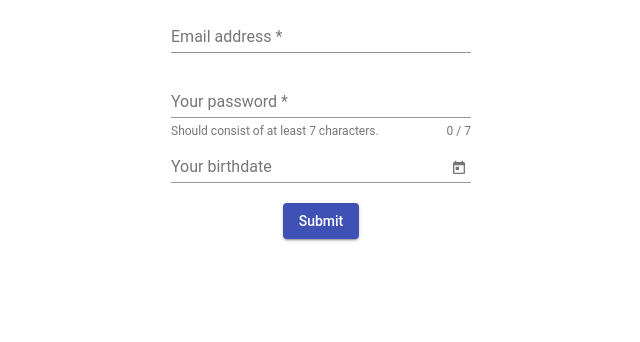
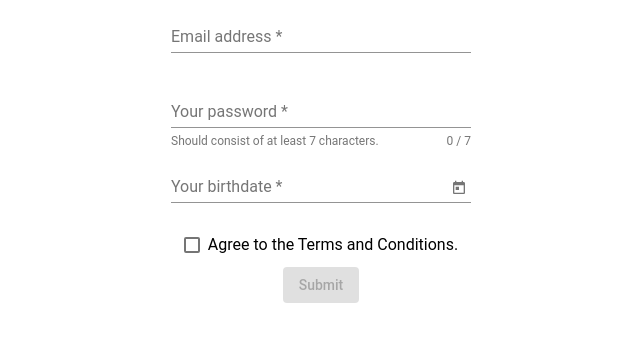
Before and after one commit to andristofrank/fitness-tracker-app, an Angular app: page /signup in a window 1280 px wide. Shown: the top 342 px of the page, without its empty margins (319-959 px from the left). Built offline with nearby package versions, Linux system fonts and the light colour scheme.

Commit message:
implemented checkbox to signup
with validation

```diff
--- a/src/app/auth/signup/signup.component.html
+++ b/src/app/auth/signup/signup.component.html
@@ -1,5 +1,5 @@
 <section class="signup-form">
-    <form fxLayout="column" fxLayoutAlign="center center" #submitForm="ngForm" (ngSubmit)="onSubmit(submitForm)">
+    <form fxLayout="column" fxLayoutAlign="center center" fxLayoutGap="10px" #submitForm="ngForm" (ngSubmit)="onSubmit(submitForm)">
         <mat-form-field>
             <input
                 type="email"
@@ -29,10 +29,16 @@
                 matInput
                 placeholder="Your birthdate"
                 [matDatepicker]="picker"
-                [max]="maxDate">
+                [max]="maxDate"
+                ngModel
+                name="birthdate"
+                required>
             <mat-datepicker-toggle matSuffix [for]="picker"></mat-datepicker-toggle>
             <mat-datepicker #picker></mat-datepicker>
         </mat-form-field>
-        <button type="submit" mat-raised-button color="primary">Submit</button>
+        <mat-checkbox ngModel name="agree" required color="primary">
+            Agree to the Terms and Conditions.
+        </mat-checkbox>
+        <button type="submit" mat-raised-button color="primary" [disabled]="submitForm.invalid">Submit</button>
     </form>
 </section>
```
Also changed, not shown: src/app/material.module.ts (+5 -2 lines).
